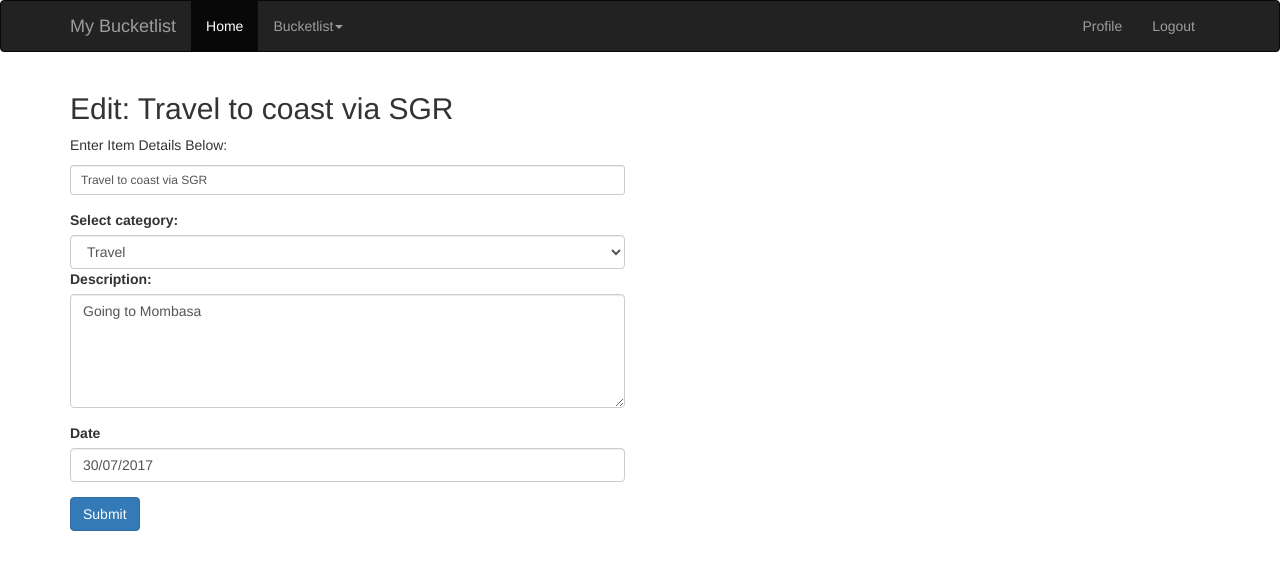
After one commit to vivianchenane/my_bucketlist, a Flask app: page /edititem?id=1 in a window 1280 px wide. The commit adds this page. Shown: the top 570 px of the page. Run offline with Flask 2, Linux system fonts and the light colour scheme; some libraries are stand-ins or nearby versions.

Commit message:
FIX: fixed bugs for edit and delete

```diff
--- /dev/null
+++ b/app/templates/edit_item.html
@@ -0,0 +1,56 @@
+
+{% extends "base.html" %}
+{%  block content %}
+<div class="container">
+<h2>Edit: {{vee.name}}</h2>
+<p>Enter Item Details Below:</p>
+<form action="/update_item" method="post">
+<div class="row">
+
+	<div class="col-xs-6 col-sm-6 col-md-6">
+		<div class="form-group">
+            <input type="hidden" name="id" value="{{vee.id}}">
+			<input type="text" name="name" id="item_name" value='{{vee.name}}' class="form-control input-sm" placeholder="Item Name">
+		</div>
+	</div>
+</div>
+<div class="row">
+	<div class="form-group"	>
+		<div class="col-xs-6 col-sm-6 col-md-6">
+		<label for="category">Select category:</label>
+			<select class="form-control" name="category"  id="category">
+			<option>Travel</option>
+			<option>Entertainment</option>
+			<option>Books</option>
+			</select>
+	</div>
+	</div>
+</div>
+<div class="row">
+	<div class="col-sm-6">
+		<div class="form-group">
+			<label for="description">Description:</label>
+			<textarea class="form-control" rows="5" name="description" id="comment">{{vee.description}}</textarea>
+		</div>
+	</div>
+</div>
+
+
+<div class="row">
+	<div class="col-sm-6">
+		<div class="form-group">
+			<label class="control-label" for="date">Date</label>
+			<input class="form-control" name="date"	id="date" placeholder="MM/DD/YYYY" value="{{vee.date}}" type="text">
+		</div>
+		<div class="form-group">
+			<button class="btn btn-primary  "  name="submit">Submit</button>
+		</div>
+	</div>
+</div>
+
+
+</form>
+</div>
+
+
+{% endblock %}
--- a/app/views.py
+++ b/app/views.py
@@ -46,7 +46,8 @@ def register():
         username = request.form.get('username')
         password = request.form.get('password')
         database_users[username] = dict(email=email, password=password)
-        return redirect('/login')
+        session['username'] = username
+        return redirect('/dashboard')
 
 
 @app.route('/login', methods=['GET' ,'POST'])
@@ -76,7 +77,7 @@ def login():
 
 @app.route('/dashboard')
 def dashboard():
-    return render_template('dashboard.html', title='Dashboard',bucket_list_items=bucket_list_items)
+    return render_template('dashboard.html', title='Dashboard',bucket_list_itemss=bucket_list_items)
 
 @app.route('/logout')
 def logout():
@@ -121,3 +122,50 @@ def saveCategory():
 @app.route('/categorylist')
 def categorylist():
     return render_template('category_list.html', title='Category List',category_items=category_items)
+
+@app.route('/delete')
+def delete():
+    id = request.args.get('id')
+    print(id)
+    if id == None:
+     return redirect('/dashboard')
+
+    index_to_delete = int(id) - 1
+    print(index_to_delete)
+    del bucket_list_items[index_to_delete]
+    return redirect('/dashboard')
+
+@app.route('/edititem')
+def edit_item():
+    id = request.args.get('id')
+    print(id)
+    if id == None:
+     return redirect('/dashboard')
+    index_to_edit = int(id) - 1
+    print(index_to_edit)
+    item_to_edit=bucket_list_items[index_to_edit]
+    return render_template('edit_item.html',vee=item_to_edit)
+
+@app.route('/update_item', methods=['POST'])
+def update_item():
+    if request.method == 'POST':
+        id = request.form.get('id')
+        name = request.form.get('name')
+        description = request.form.get('description')
+        category = request.form.get('category')
+        user = session['username']
+        date = request.form.get('date')
+
+        for item_to_update in bucket_list_items:
+            print('Item To Update##')
+            print(bucket_list_items)
+            print(item_to_update['id'])
+            print('Done printing')
+            if item_to_update['id'] == id:
+                item_to_update['name'] = name
+                item_to_update['description'] = description
+                item_to_update['date'] = date
+                item_to_update['category'] = category
+                break
+
+    return redirect('/dashboard')
```
Also changed, not shown: app/templates/dashboard.html (+6 -3 lines), test_units.py (+14 -13 lines), 1 other file.
